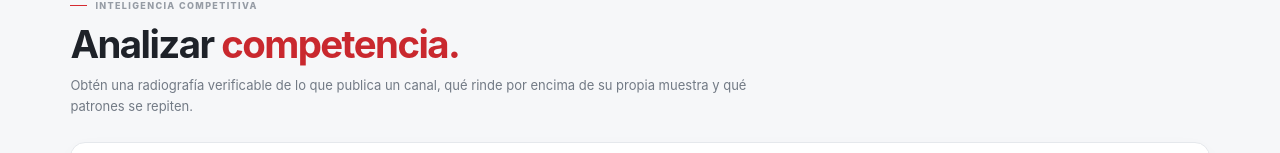
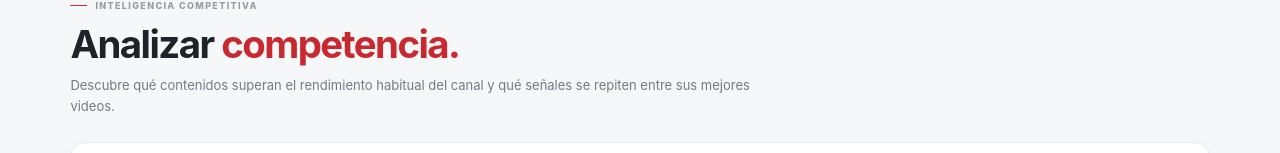
Before and after one commit to adproduccionesmiami-jpg/AD-YouTube-Research, a Next.js app: page /competencia in a window 1280 px wide. Shown: the part 117-270 px from the top of the page. Built offline with nearby package versions, Linux system fonts and the light colour scheme.

Commit message:
refactor: improve competitor analysis entry experience

```diff
--- a/src/app/competencia/page.tsx
+++ b/src/app/competencia/page.tsx
@@ -22,7 +22,7 @@ export default function CompetitorPage() {
         <section className={styles.intro}>
           <p className={styles.eyebrow}><span className={styles.eyebrowLine} /> INTELIGENCIA COMPETITIVA</p>
           <h1>Analizar <span>competencia.</span></h1>
-          <p>Obtén una radiografía verificable de lo que publica un canal, qué rinde por encima de su propia muestra y qué patrones se repiten.</p>
+          <p>Descubre qué contenidos superan el rendimiento habitual del canal y qué señales se repiten entre sus mejores videos.</p>
         </section>
         <CompetitorAnalyzer />
       </main>
```
